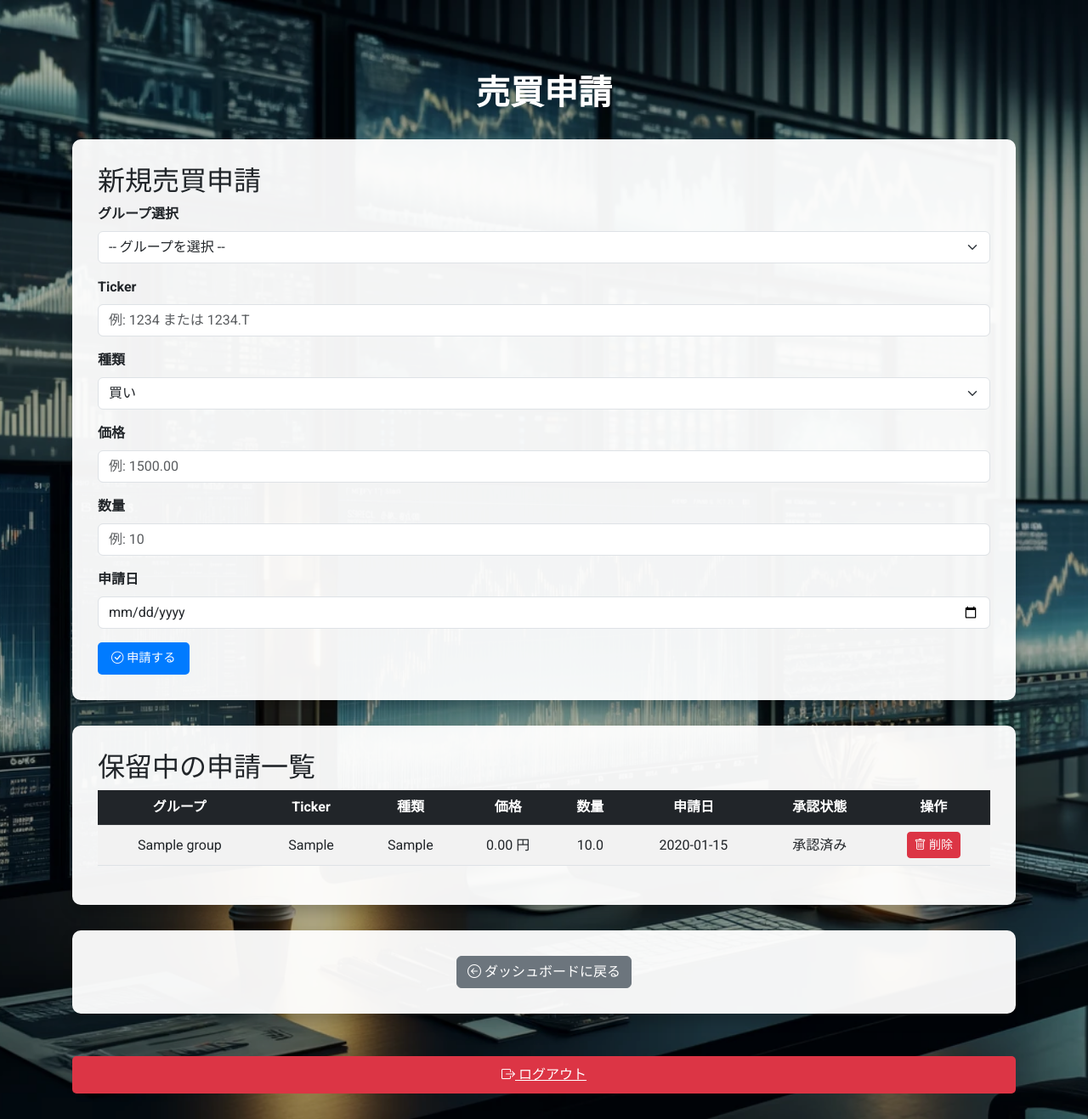
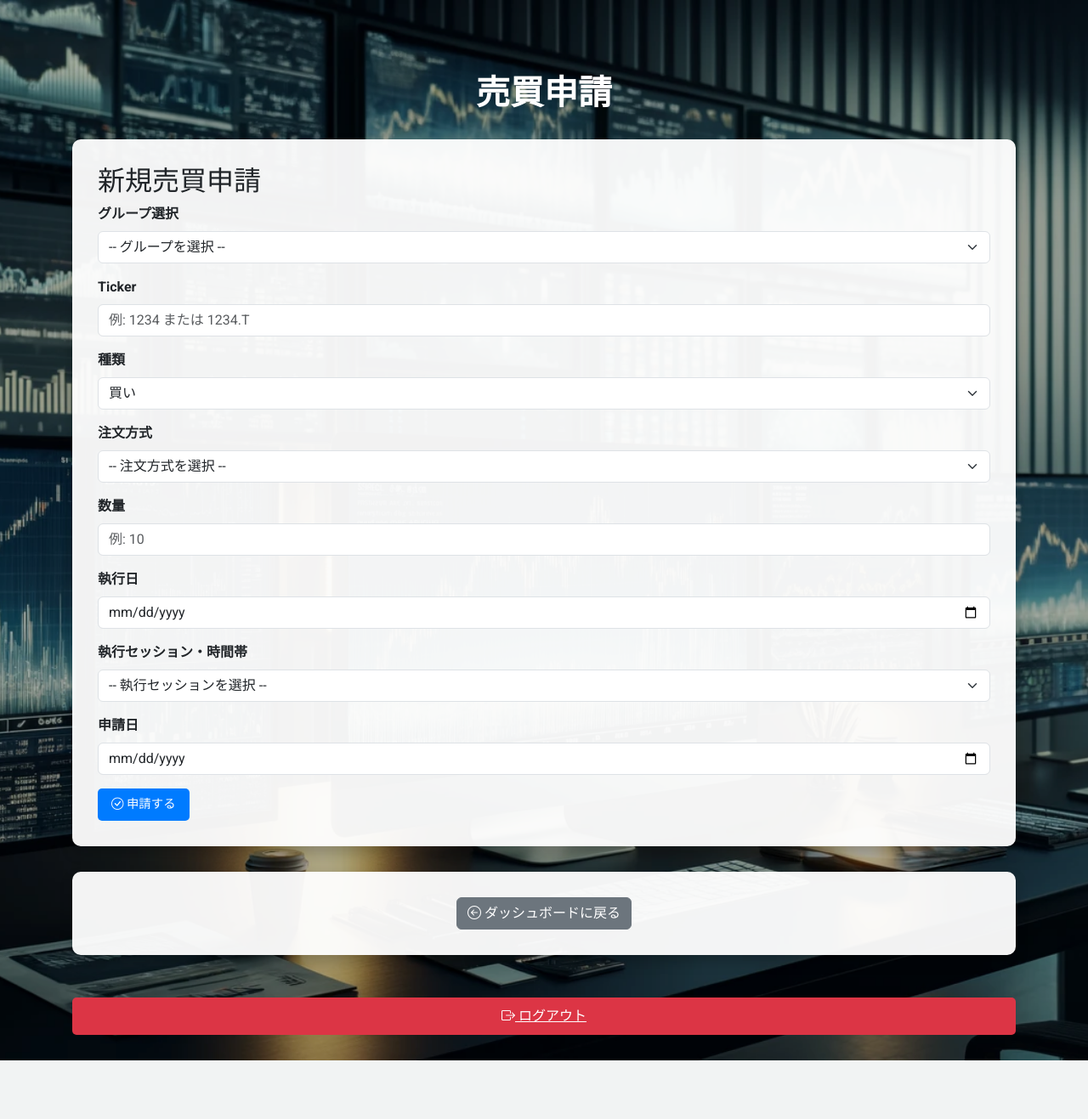
Before and after one commit to hirotoshi217/IA_PL_System, a Flask app: template templates/request.html in a window 1280 px wide. Shown: the whole page at 85% size. After the commit the page ends 1248 px from the top, so only its background shows below. Run offline with Flask 3, Linux system fonts and the light colour scheme; tables that the repository leaves empty hold one stand-in row (values such as "Sample post"); the template is opened without the code that fills it: values that come from a table or form of the project are taken from there, most other values are stand-ins (such as "Sample title", 1, 10 or a date in 2020); some libraries are stand-ins or nearby versions.

Commit message:
Update request.html

```diff
--- a/templates/request.html
+++ b/templates/request.html
@@ -125,10 +125,24 @@
         form.style.display = 'none';
       }
     }
+
+    // 注文方式に応じた指値価格フィールドの表示/非表示制御
+    document.addEventListener("DOMContentLoaded", function() {
+      var tradeTypeSelect = document.getElementById("trade_type");
+      var limitPriceDiv = document.getElementById("limit_order_price_div");
+      tradeTypeSelect.addEventListener("change", function() {
+          if (tradeTypeSelect.value === "指値") {
+              limitPriceDiv.style.display = "block";
+              document.getElementById("limit_order_price").required = true;
+          } else {
+              limitPriceDiv.style.display = "none";
+              document.getElementById("limit_order_price").required = false;
+          }
+      });
+    });
   </script>
 </head>
 <body>
-
   <div class="main-container container">
     <div class="page-header">
       <h1>売買申請</h1>
@@ -143,6 +157,7 @@
         <input type="hidden" name="generation_id" value="{{ generation_id }}">
         <!-- 編集時は request_id が設定される。新規の場合は空 -->
         <input type="hidden" name="request_id" id="request_id" value="">
+
         <div class="mb-3">
           <label for="group_id" class="form-label">グループ選択</label>
           <select class="form-select" id="group_id" name="group_id" required>
@@ -152,10 +167,12 @@
             {% endfor %}
           </select>
         </div>
+
         <div class="mb-3">
           <label for="ticker" class="form-label">Ticker</label>
           <input type="text" class="form-control" id="ticker" name="ticker" placeholder="例: 1234 または 1234.T" required>
         </div>
+
         <div class="mb-3">
           <label for="type" class="form-label">種類</label>
           <select class="form-select" id="type" name="type" required>
@@ -163,19 +180,53 @@
             <option value="sell">売り</option>
           </select>
         </div>
+
+        <!-- 新規追加：注文方式 -->
         <div class="mb-3">
-          <label for="price" class="form-label">価格</label>
-          <input type="number" step="0.01" class="form-control" id="price" name="price" placeholder="例: 1500.00" required>
+          <label for="trade_type" class="form-label">注文方式</label>
+          <select class="form-select" id="trade_type" name="trade_type" required>
+            <option value="">-- 注文方式を選択 --</option>
+            <option value="成行">成行</option>
+            <option value="指値">指値</option>
+          </select>
         </div>
+
+        <!-- 新規追加：指値価格（注文方式が「指値」の場合のみ表示） -->
+        <div class="mb-3" id="limit_order_price_div" style="display:none;">
+          <label for="limit_order_price" class="form-label">指値価格</label>
+          <input type="number" step="0.01" class="form-control" id="limit_order_price" name="limit_order_price" placeholder="例: 1500.00">
+        </div>
+
         <div class="mb-3">
           <label for="quantity" class="form-label">数量</label>
           <input type="number" step="0.01" class="form-control" id="quantity" name="quantity" placeholder="例: 10" required>
         </div>
+
+        <!-- 新規追加：執行日 -->
+        <div class="mb-3">
+          <label for="requested_execution_date" class="form-label">執行日</label>
+          <input type="date" class="form-control" id="requested_execution_date" name="requested_execution_date" required>
+        </div>
+
+        <!-- 新規追加：執行セッション・時間帯 -->
+        <div class="mb-3">
+          <label for="requested_execution_timing" class="form-label">執行セッション・時間帯</label>
+          <select class="form-select" id="requested_execution_timing" name="requested_execution_timing" required>
+            <option value="">-- 執行セッションを選択 --</option>
+            <option value="前場寄付">前場寄付</option>
+            <option value="前場引け">前場引け</option>
+            <option value="後場寄付">後場寄付</option>
+            <option value="後場引け">後場引け</option>
+            <option value="ザラ場">ザラ場</option>
+          </select>
+        </div>
+
         <div class="mb-3">
           <label for="requested_date" class="form-label">申請日</label>
           <input type="date" class="form-control" id="requested_date" name="requested_date" required>
         </div>
-        <!-- 管理者の場合のみ、新規申請時に承認状態を設定可能に（初期は未承認） -->
+
+        <!-- 管理者の場合のみ、承認状態入力 -->
         {% if current_user.role == 'admin' %}
         <div class="mb-3">
           <label for="pending" class="form-label">承認状態</label>
@@ -185,140 +236,22 @@
           </select>
         </div>
         {% endif %}
+
         <button type="submit" class="btn btn-custom">
           <i class="bi bi-check-circle"></i> 申請する
         </button>
       </form>
     </div>
 
-    <!-- 保留中の申請一覧 -->
-    <div class="section">
-      <h2>保留中の申請一覧</h2>
-      {% if pending_requests %}
-      <div class="table-responsive">
-        <table class="table table-striped table-hover">
-          <thead class="table-dark">
-            <tr>
-              <th>グループ</th>
-              <th>Ticker</th>
-              <th>種類</th>
-              <th>価格</th>
-              <th>数量</th>
-              <th>申請日</th>
-              <th>承認状態</th>
-              <th>操作</th>
-            </tr>
-          </thead>
-          <tbody>
-            {% for req in pending_requests %}
-            <tr id="display-row-{{ req.request_id }}">
-              <td>
-                {% for group in group_list %}
-                  {% if group.group_id == req.group_id %}
-                    {{ group.group_name }}
-                  {% endif %}
-                {% endfor %}
-              </td>
-              <td>{{ req.ticker }}</td>
-              <td>{{ req.request_type }}</td>
-              <td>{{ "%.2f"|format(req.request_price) }} 円</td>
-              <td>{{ req.request_quantity }}</td>
-              <td>{{ req.requested_date.strftime('%Y-%m-%d') }}</td>
-              <td>
-                {% if req.pending == 0 %}
-                  未承認
-                {% else %}
-                  承認済み
-                {% endif %}
-              </td>
-              <td>
-                <!-- 編集ボタンは管理者のみ表示 -->
-                {% if current_user.role == 'admin' %}
-                <button class="btn btn-primary btn-sm" onclick="toggleEditForm({{ req.request_id }})">
-                  <i class="bi bi-pencil-square"></i> 編集
-                </button>
-                {% endif %}
-                <!-- 削除ボタンは全ユーザーに表示 -->
-                <form action="{{ url_for('trade.delete_request', request_id=req.request_id, generation_id=generation_id) }}"
-                      method="POST"
-                      style="display:inline;"
-                      onsubmit="return confirm('本当に削除しますか？');">
-                  <input type="hidden" name="csrf_token" value="{{ csrf_token() }}">
-                  <button type="submit" class="btn btn-danger btn-sm">
-                    <i class="bi bi-trash"></i> 削除
-                  </button>
-                </form>
-              </td>
-            </tr>
+    <!-- 以下、既存の保留中の申請一覧等の部分は必要に応じてそのまま -->
+    <!-- ... -->
 
-            <!-- 編集用フォーム行（管理者のみ有効） -->
-            {% if current_user.role == 'admin' %}
-            <tr id="edit-form-{{ req.request_id }}" class="edit-form">
-              <form action="{{ url_for('trade.trade_request') }}" method="POST">
-                <input type="hidden" name="csrf_token" value="{{ csrf_token() }}">
-                <input type="hidden" name="generation_id" value="{{ req.generation_id }}">
-                <input type="hidden" name="request_id" value="{{ req.request_id }}">
-                <td>
-                  <select class="form-select" name="group_id" required>
-                    {% for group in group_list %}
-                      <option value="{{ group.group_id }}" {% if group.group_id == req.group_id %}selected{% endif %}>
-                        {{ group.group_name }}
-                      </option>
-                    {% endfor %}
-                  </select>
-                </td>
-                <td>
-                  <input type="text" class="form-control" name="ticker" value="{{ req.ticker }}" required>
-                </td>
-                <td>
-                  <select class="form-select" name="type" required>
-                    <option value="buy" {% if req.request_type == 'buy' %}selected{% endif %}>買い</option>
-                    <option value="sell" {% if req.request_type == 'sell' %}selected{% endif %}>売り</option>
-                  </select>
-                </td>
-                <td>
-                  <input type="number" step="0.01" class="form-control" name="price" value="{{ req.request_price }}" required>
-                </td>
-                <td>
-                  <input type="number" step="0.01" class="form-control" name="quantity" value="{{ req.request_quantity }}" required>
-                </td>
-                <td>
-                  <input type="date" class="form-control" name="requested_date" value="{{ req.requested_date.strftime('%Y-%m-%d') }}" required>
-                </td>
-                <td>
-                  <select class="form-select" name="pending" required>
-                    <option value="0" {% if req.pending == 0 %}selected{% endif %}>未承認</option>
-                    <option value="1" {% if req.pending == 1 %}selected{% endif %}>承認済み</option>
-                  </select>
-                </td>
-                <td>
-                  <button type="submit" class="btn btn-success btn-sm">
-                    <i class="bi bi-check-circle"></i> 保存
-                  </button>
-                  <button type="button" class="btn btn-secondary btn-sm" onclick="toggleEditForm({{ req.request_id }})">
-                    <i class="bi bi-x-circle"></i> キャンセル
-                  </button>
-                </td>
-              </form>
-            </tr>
-            {% endif %}
-            {% endfor %}
-          </tbody>
-        </table>
-      </div>
-      {% else %}
-      <p class="text-center">現在、保留中の申請はありません。</p>
-      {% endif %}
-    </div>
-
-    <!-- ダッシュボードに戻るリンク -->
+    <!-- ダッシュボードに戻るリンク、ログアウトボタンなど -->
     <div class="section text-center">
       <a href="{{ url_for('auth.unified_dashboard') }}" class="btn btn-secondary">
         <i class="bi bi-arrow-left-circle"></i> ダッシュボードに戻る
       </a>
     </div>
-
-    <!-- ログアウトボタン -->
     <div class="mt-4 text-center">
       <a href="{{ url_for('auth.logout') }}" class="logout-button">
         <i class="bi bi-box-arrow-right"></i> ログアウト
```
